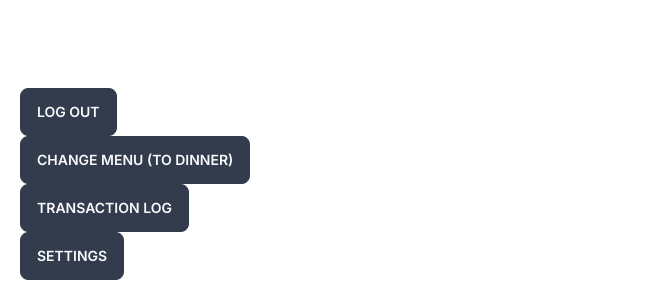
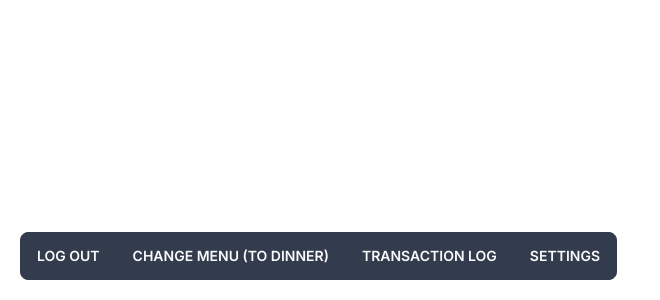
Before and after one commit to atbu/pos-system, a Next.js app: page / in a window 1280 px wide. Shown: the part 500-800 px from the top of the page, without its empty margins (0-660 px from the left). Built offline with nearby package versions, Linux system fonts and the light colour scheme.

Commit message:
The bar now shows horizontally

```diff
--- a/app/components/BottomBar.tsx
+++ b/app/components/BottomBar.tsx
@@ -3,7 +3,7 @@ import BottomBarItem from './BottomBarItem'
 
 const BottomBar = () => {
   return (
-    <div>
+    <div className='join join-horizontal'>
         <BottomBarItem text="Log Out" route=''></BottomBarItem>
         <BottomBarItem text="Change Menu (to Dinner)" route=''></BottomBarItem>
         <BottomBarItem text="Transaction Log" route=''></BottomBarItem>
--- a/app/components/BottomBarItem.tsx
+++ b/app/components/BottomBarItem.tsx
@@ -5,7 +5,7 @@ const BottomBarItem = ({ text, route }: { text: string; route: string}) => {
   return (
     <div>
         <Link href={'/' + route}>
-            <button className='btn btn-neutral'>{text}</button>
+            <button className='btn btn-neutral join-item'>{text}</button>
         </Link>
     </div>
   )
```
